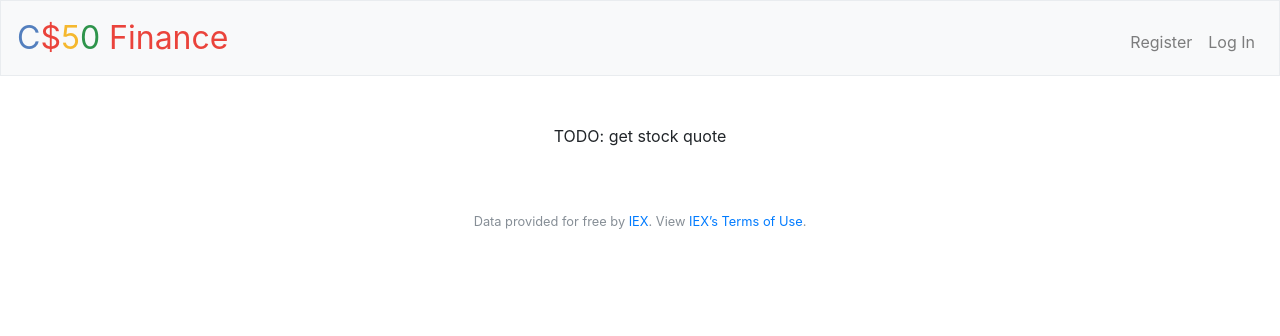
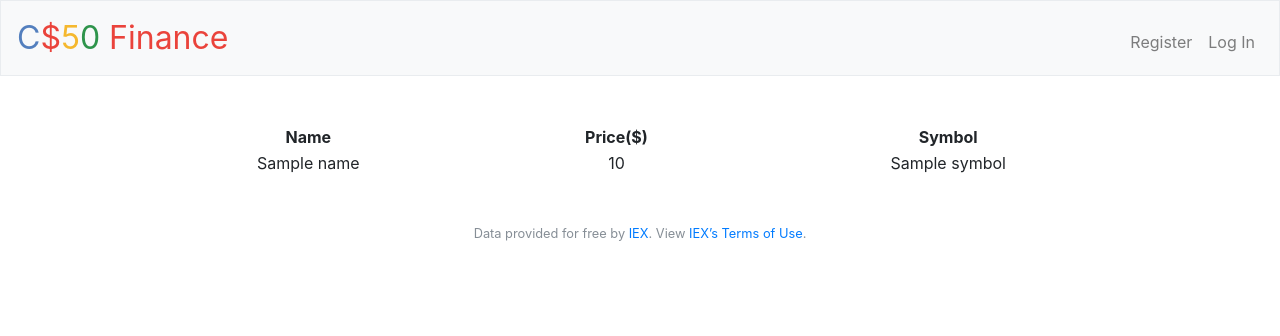
Before and after one commit to Madpoints/CS50-Pset7, a Flask app: template templates/quoted.html in a window 1280 px wide. Shown: the top 336 px of the page. Run offline with Flask 2, Linux system fonts and the light colour scheme; the template is opened without the code that fills it: most values are stand-ins (such as "Sample title", 1, 10 or a date in 2020); some libraries are stand-ins or nearby versions.

Commit message:
quote implemented

```diff
--- a/application.py
+++ b/application.py
@@ -110,7 +110,14 @@ def logout():
 def quote():
     """Get stock quote."""
     if request.method == "POST":
-        return render_template("quoted.html")
+        quote = lookup(request.form.get("symbol"))
+
+        # if the stock is found render the quoted display page
+        if (quote):
+            return render_template("quoted.html", name=quote["name"], price=quote["price"], symbol=quote["symbol"])
+        # else redirect to quote look up
+        else:
+            return apology("stock not found", 403)
 
     else:
         return render_template("quote.html")
--- a/templates/quoted.html
+++ b/templates/quoted.html
@@ -1,15 +1,22 @@
 {% extends "layout.html" %}
 
 {% block title %}
-    Quoted
+    Quote
 {% endblock %}
 
 {% block main %}
-    <!--<form action="/quote" method="post">-->
-        <div class="form-group">
-            <p>TODO: get stock quote</p>
-            <!--<input autocomplete="off" autofocus class="form-control" name="symbol" placeholder="Stock symbol" type="text"/>-->
+        <div>
+            <table style="width:100%">
+                <tr>
+                    <th>Name</th>
+                    <th>Price($)</th>
+                    <th>Symbol</th>
+                </tr>
+                <tr>
+                    <td>{{name}}</td>
+                    <td>{{price}}</td>
+                    <td>{{symbol}}</td>
+                </tr>
+            </table>
         </div>
-        <!--<button class="btn btn-primary" type="submit">Look up</button>-->
-    <!--</form>-->
 {% endblock %}
```
